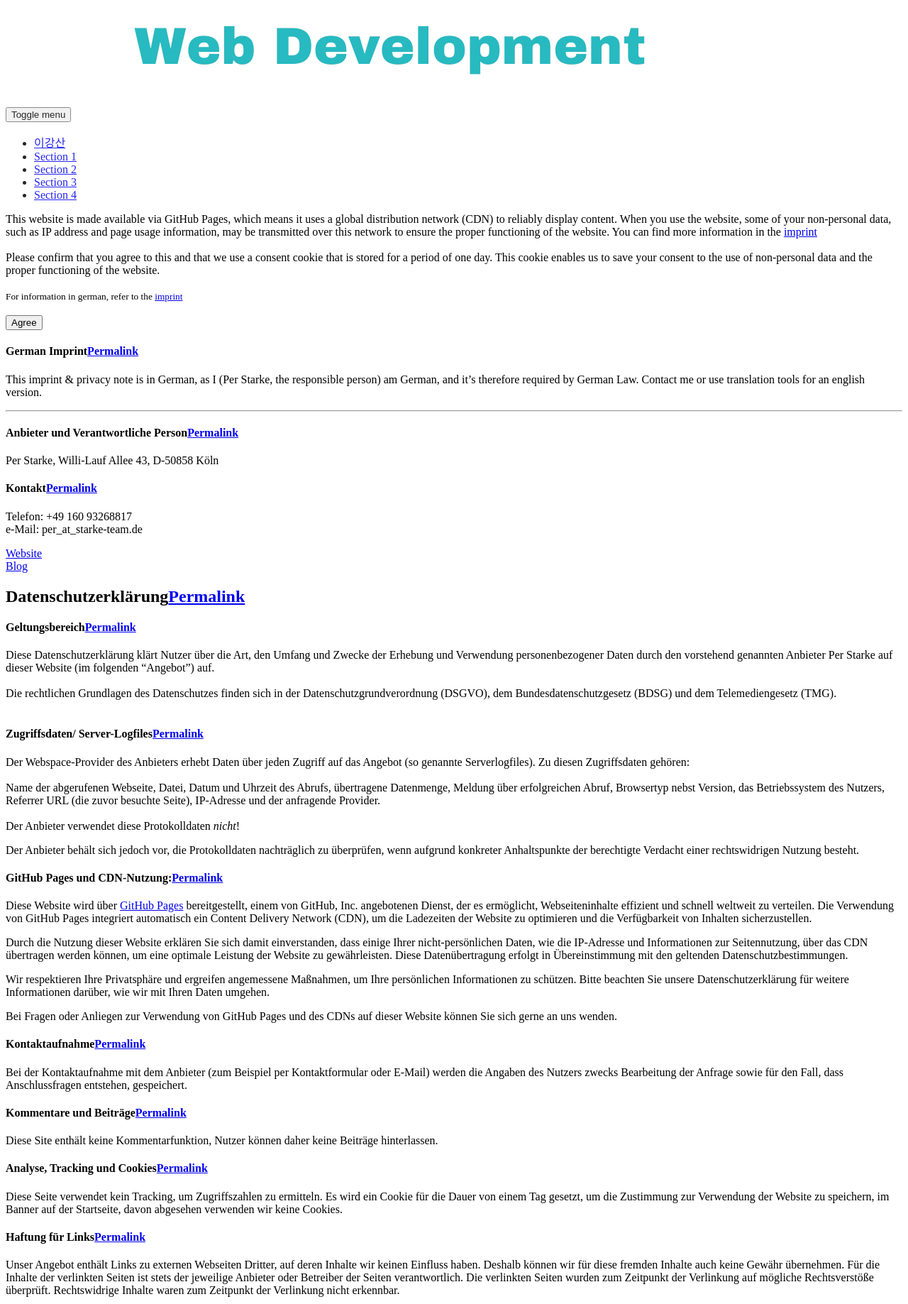
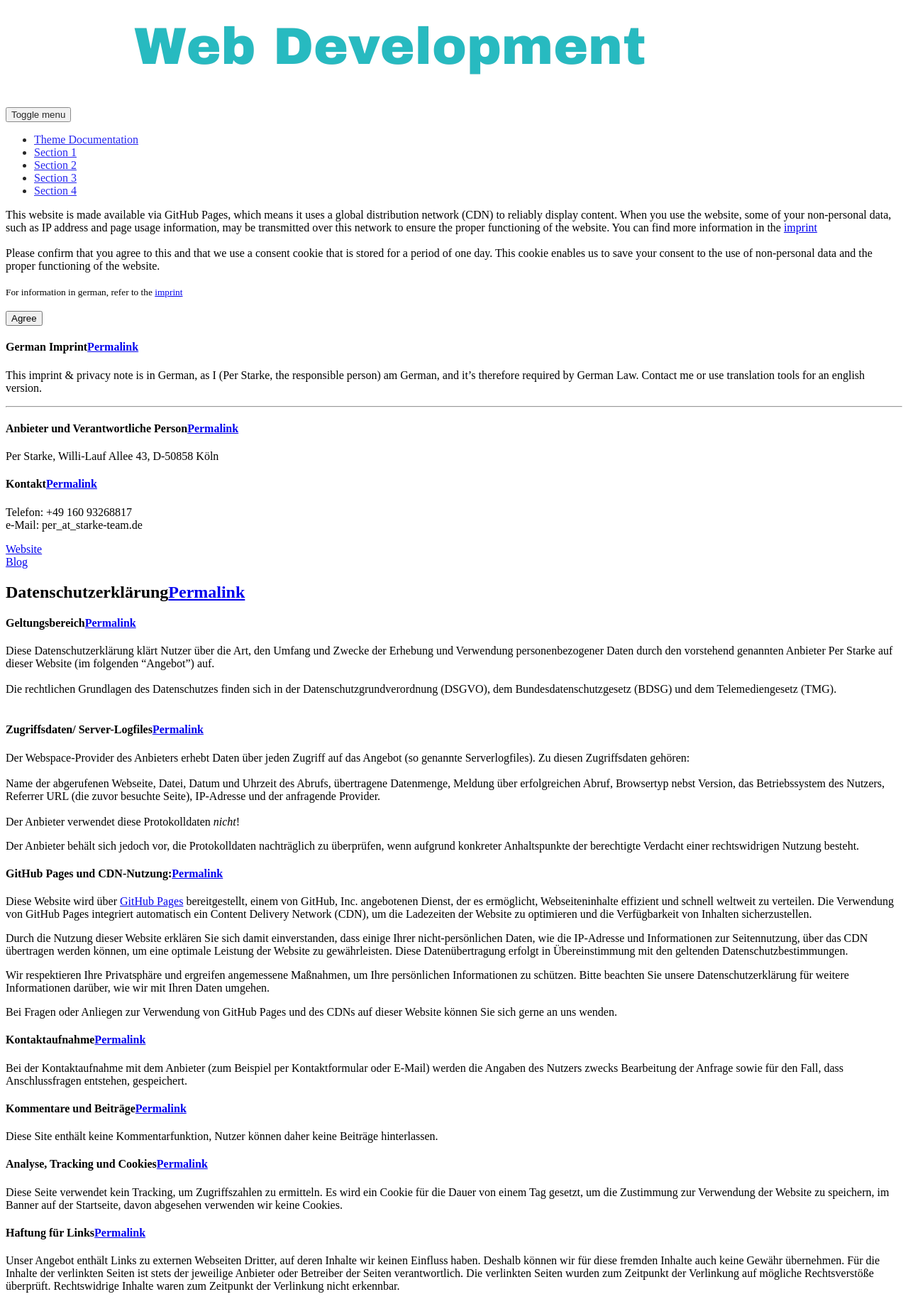
Before and after one commit to Kangsan4497/Kangsan4497.github.io, a Jekyll site: the page built from _pages/imprint.md, in a window 1280 px wide. Shown: the part 1057-2894 px from the top of the page at 71% size. Built offline with Jekyll 4.4.1, drawn with Linux system fonts in a browser that asks for light colours; cached includes are drawn as plain includes.

Commit message:
Revert "Test data change"
This reverts commit 2f0af560e1dcb6a242fc8ac11891598242c51905.

```diff
--- a/_data/navigation.yml
+++ b/_data/navigation.yml
@@ -1,6 +1,6 @@
 # main links
 main:
-  - title: "이강산"
+  - title: "Theme Documentation"
     url: https://perstarke-webdev.de/oneflow-jekyll-theme
     blank: true
     description: "The documentation for this theme, on https://perstarke-webdev.de"
```
